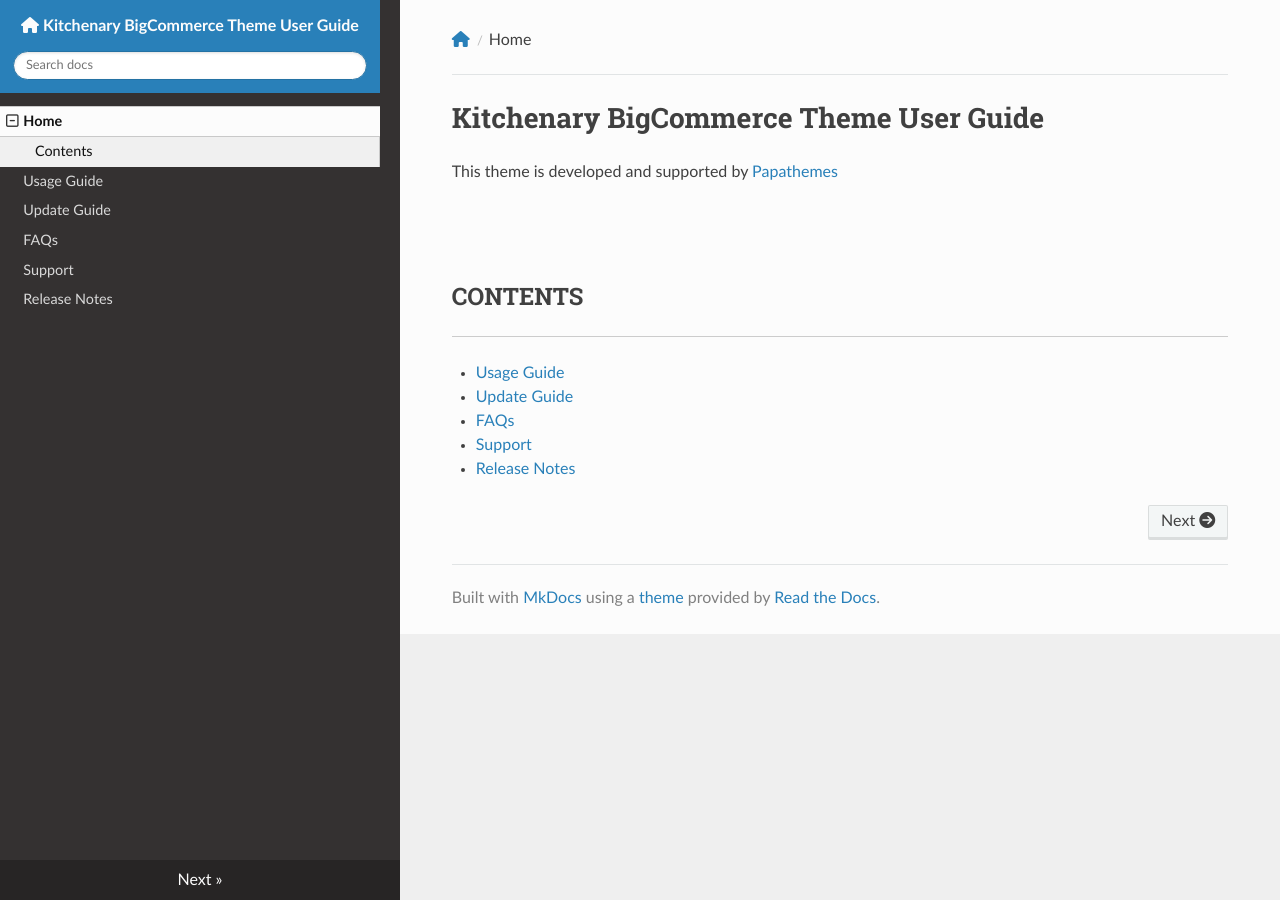
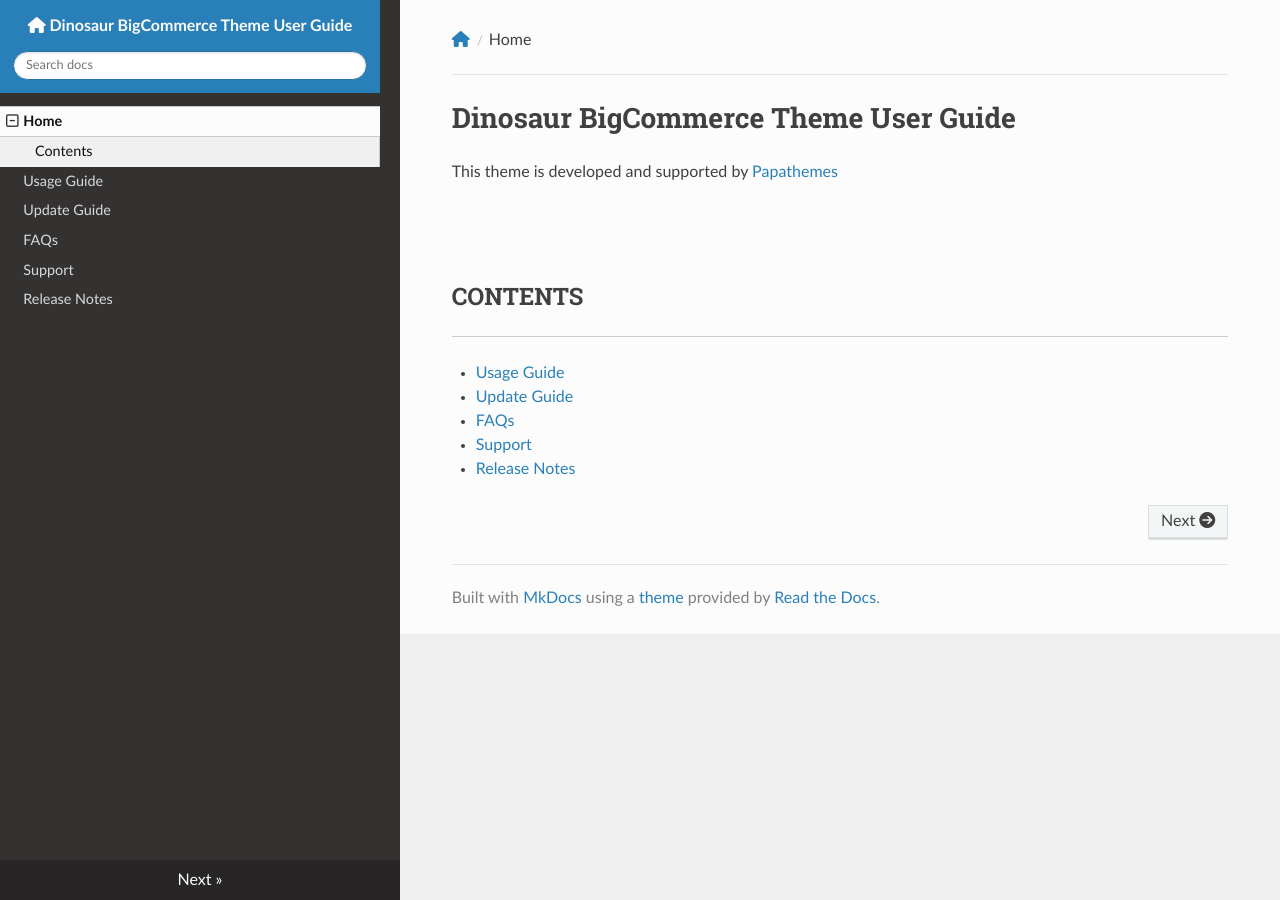
Before and after one commit to allcommerce/bc-Dinosaur-doc, an MkDocs documentation site: the page built from docs/index.md, in a window 1280 px wide. Built offline with MkDocs 1.6.1, drawn with Linux system fonts in a browser that asks for light colours; nearby versions of some CDN libraries.

Commit message:
Update docs name

```diff
--- a/docs/index.md
+++ b/docs/index.md
@@ -1,4 +1,4 @@
-# Kitchenary BigCommerce Theme User Guide
+# Dinosaur BigCommerce Theme User Guide
 
 This theme is developed and supported by [Papathemes](https://papathemes.com)
 
--- a/mkdocs.yml
+++ b/mkdocs.yml
@@ -1,4 +1,4 @@
-site_name: "Kitchenary BigCommerce Theme User Guide"
+site_name: "Dinosaur BigCommerce Theme User Guide"
 nav:
 - Home: index.md
 - Usage Guide: usage.md
```
Also changed, not shown: README.md (+2 -2 lines), docs/usage.md (+3 -3 lines).
